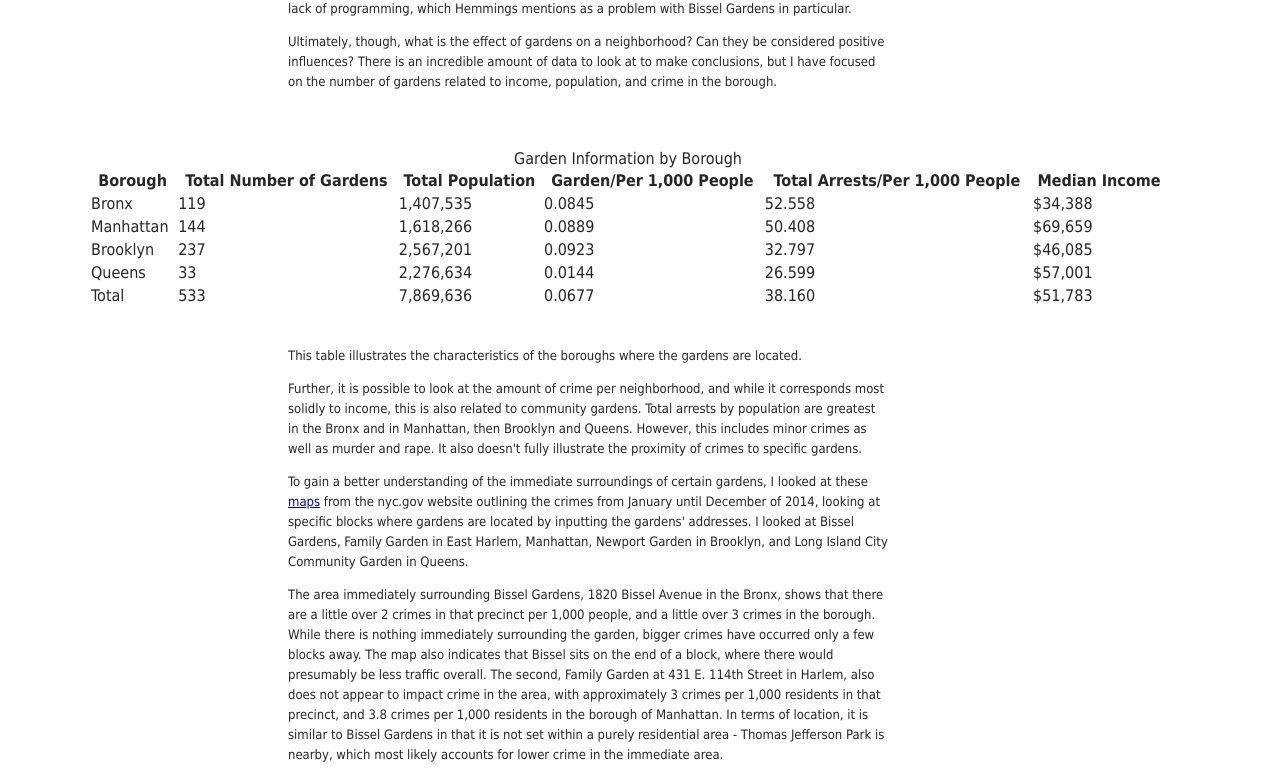
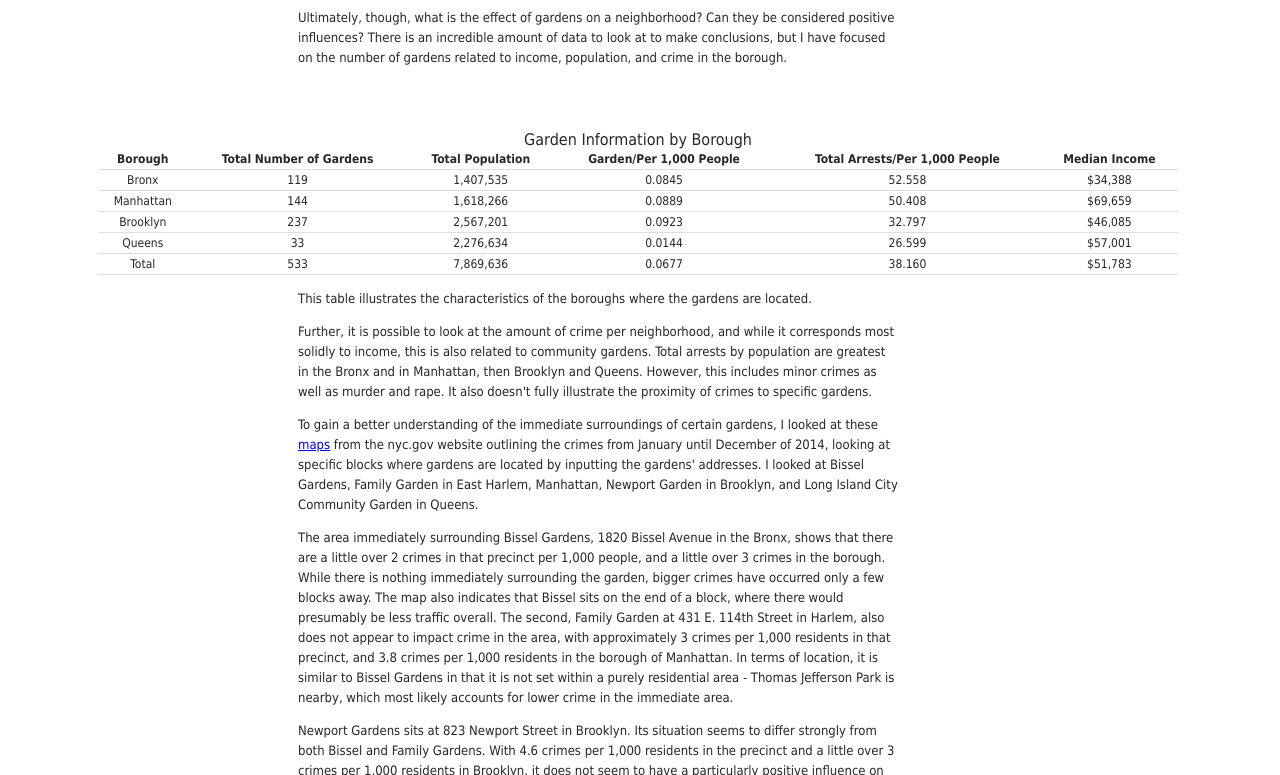
Before and after one commit to kaywhit07/cg, a plain HTML site: page index.html in a window 1280 px wide. Shown: the part 1060-1835 px from the top of the page. Drawn offline with Linux system fonts and the light colour scheme.

Commit message:
Update style.css

```diff
--- a/style.css
+++ b/style.css
@@ -9,7 +9,7 @@ font-style: italic;
 font-size: 11px;
 font-family: Tahoma,Helvetica;
 padding-left: 200px;
-padding-bottom: -50px;
+padding-bottom: 0px;
 }
 
 body{
@@ -23,9 +23,37 @@ body{
 	padding-top: 25px;
     padding-right: 80px;
     padding-bottom: 25px;
-    padding-left: 80px;
+    padding-left: 90px;
 
 }
+
+table, th, td{
+	border-collapse: collapse;
+}
+
+th, td{
+	padding: 3px;
+	font-size: 12px;
+	border-bottom: 1px solid #dedede;
+
+}
+
+th {
+	text-align: center;
+}
+
+td{
+	text-align: center;
+}
+
+.table{
+	width: inhert;
+	border-spacing: 2px;
+	border-color: gray;
+	padding-top: 5px;
+
+}
+
 .post{
 font-size: 13px;
 	font-family: Tahoma,Helvetica;
@@ -34,7 +62,7 @@ font-size: 13px;
 	line-height: 20px;
 	margin-bottom: 19px;
 	display: block;
-	padding-top: 25px;
+	padding-top: 1px;
     padding-right: 80px;
     padding-bottom: 25px;
     padding-left: 200px;
@@ -42,7 +70,7 @@ font-size: 13px;
 
 .image{
   display: block;
-  padding-left:250px;
+  padding-left: 40px;
   margin-right: 16px;
   margin-top: 4px;
   margin-bottom: 12px;
```
